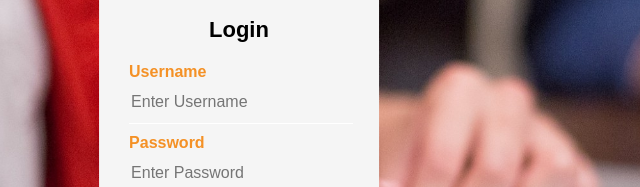
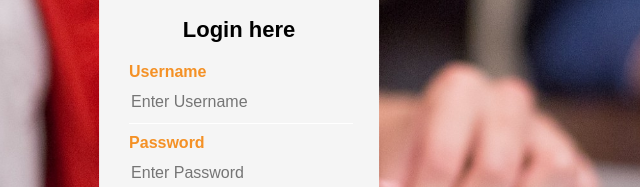
Before and after one commit to BasharNaieem/Login-Page, a plain HTML site: page index.html in a window 1280 px wide. Shown: the part 236-423 px from the top of the page, 145-785 px from the left. Drawn offline with Linux system fonts and the light colour scheme.

Commit message:
fix : change login name to login here

```diff
--- a/index.html
+++ b/index.html
@@ -8,7 +8,7 @@
 
     <div class="box">
     <img src="user.png" class="user">
-        <h1>Login</h1>
+        <h1>Login here</h1>
 
         <form name="myform" onsubmit="return vfun()">
 
```
